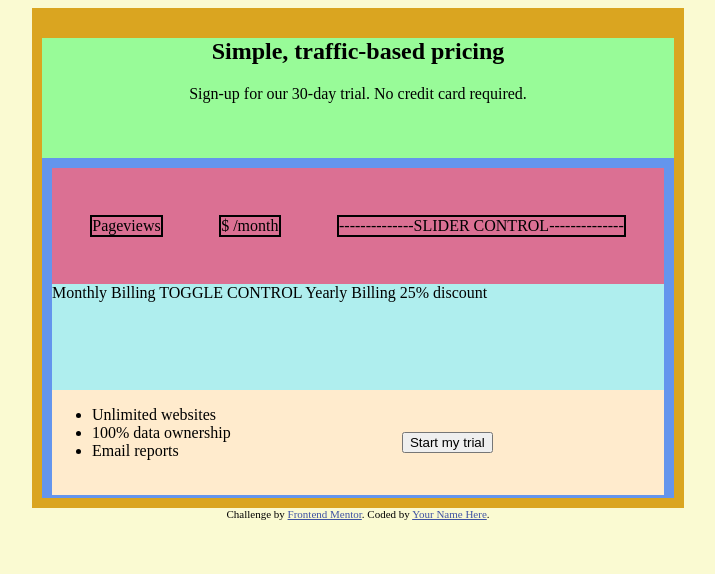
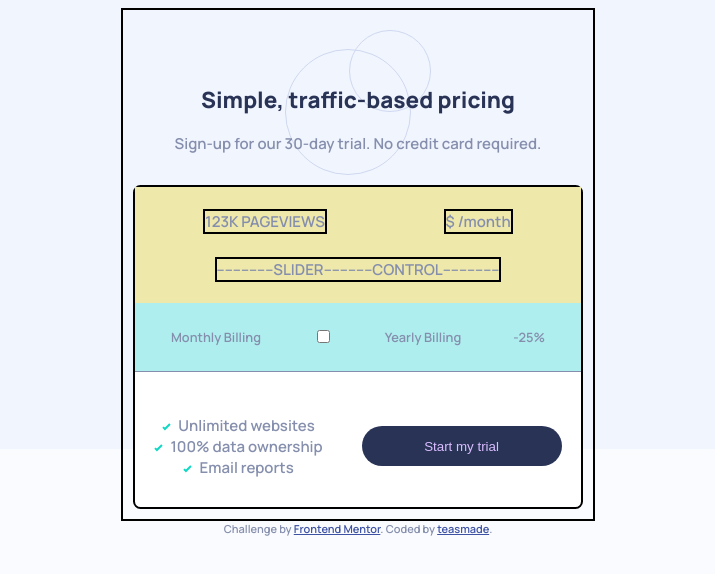
Before and after one commit to teasmade/FrontEndMentor, a plain HTML site: page Price Component/interactive-pricing-component-main/index.html in a window 1280 px wide. Shown: the whole page, without its empty margins (282-997 px from the left). Drawn offline with Linux system fonts and the light colour scheme.

Commit message:
All layout, most base styles

```diff
--- a/Price Component/interactive-pricing-component-main/index.html
+++ b/Price Component/interactive-pricing-component-main/index.html
@@ -8,6 +8,8 @@
 
   <link rel="icon" type="image/png" sizes="32x32" href="./images/favicon-32x32.png">
   <link rel="stylesheet" href="styles\styles.css">
+  <link rel="preconnect" href="https://fonts.gstatic.com">
+  <link href="https://fonts.googleapis.com/css2?family=Manrope:wght@600;800&display=swap" rel="stylesheet">
   <title>Frontend Mentor | Interactive pricing component</title>
 
 </head>
@@ -16,9 +18,9 @@
   <section class="card">
     <section class="head">
       <div class="headItems">
-      <h2 id="title">Simple, traffic-based pricing</h2>
-      <span class="strapline">Sign-up for our 30-day trial.</span>
-      <span class="strapline">No credit card required.</span>
+        <h2 class="title">Simple, traffic-based pricing</h2>
+        <p class="strapline">Sign-up for our 30-day trial.</p>
+        <p class="strapline">No credit card required.</p>
       </div>
     </section>
 
@@ -26,16 +28,18 @@
       <form action="" class="tierForm">
 
         <div class="sliderGroup">
-        <div class="tierPageviews sliderItem">Pageviews</div>
+          <div class="tierPageviews sliderItem"><span id="viewNumber">123K </span>Pageviews</div>
           <div class="tierPrice sliderItem">$ /month</div>
-        <div class="slider sliderItem">--------------SLIDER CONTROL--------------</div>
+          <div class="slider sliderItem">--------------SLIDER------------CONTROL--------------</div>
         </div>
 
         <div class="optionsGroup">
           <span class="monthly">Monthly Billing</span>
-        <span class="toggle">TOGGLE CONTROL</span>
+          <span class="toggle">
+            <input type="checkbox">
+          </span>
           <span class="yearly">Yearly Billing</span>
-        <span class="discount">25% discount</span>
+          <span class="discount">-25%</span>
         </div>
 
         <div class="signupGroup">
@@ -59,7 +63,7 @@
 
   <div class="attribution">
     Challenge by <a href="https://www.frontendmentor.io?ref=challenge" target="_blank">Frontend Mentor</a>.
-    Coded by <a href="#">Your Name Here</a>.
+    Coded by <a href="https://github.com/teasmade">teasmade</a>.
   </div>
 </body>
 
--- a/Price Component/interactive-pricing-component-main/styles/styles.css
+++ b/Price Component/interactive-pricing-component-main/styles/styles.css
@@ -1,5 +1,14 @@
+/* NB Should have put a CSS reset in first */
+
 body {
-  background-color: lightgoldenrodyellow;
+  background-color: hsl(230, 100%, 99%);
+  background-image: url("../images/bg-pattern.svg");
+  background-repeat: no-repeat;
+  background-position: top left;
+  font-family: 'Manrope', sans-serif;
+  font-size: 15px;
+  font-weight: 600;
+  color: hsl(225, 20%, 60%);
 }
 
 .attribution {
@@ -12,22 +21,39 @@ body {
 }
 
 .card {
-  width: 50%;
+  width: 95%;
+  max-width: 450px;
   margin: auto;
   padding: 10px;
-  background-color: goldenrod;
+  border: 2px solid black;
 }
 
 .headItems {
-  background-color: palegreen;
+  /* background-color: palegreen; */
+  background-image: url("../images/pattern-circles.svg");
+  background-repeat: no-repeat;
+  background-position: center;
   text-align: center;
   height: 15vh;
+  padding-top: 10%;
+}
+
+.strapline {
+  display: inline-block;
+  margin: 0;
+}
+
+.title {
+  color: hsl(227, 35%, 25%);
+  font-size: 1.4rem;
+  font-weight: 800;
 }
 
 .signupForm {
-  background-color:cornflowerblue;
+  background-color:hsl(0, 0%, 100%);
   height: 40vh;
-  padding: 10px;
+  border: 2px solid black;
+  border-radius: 0.5em;
 }
 
 .tierForm {
@@ -35,7 +61,7 @@ body {
 }
 
 .sliderGroup {
-  background-color: palevioletred;
+  background-color: palegoldenrod;
   display: flex;
   justify-content: space-around;
   align-content: space-around;
@@ -48,17 +74,69 @@ body {
   border: 2px solid black;
 }
 
+.tierPageviews {
+  text-transform: uppercase;
+}
+
 .optionsGroup {
   background-color: paleturquoise;
-  height: 33%;
+  height: 15%;
+  display: flex;
+  flex-direction: row;
+  justify-content: space-around;
+  align-items: center;
+  padding: 10px;
+  font-size: 0.8rem;
 }
 
 .signupGroup {
-  background-color: blanchedalmond;
+  /* background-color: blanchedalmond; */
+  height: 40%;
   display: flex;
-  height: 33%;
+  flex-wrap: wrap;
+  justify-content: space-around;
+  align-items: center;
+  padding: 10px 0;
+  border-top: 1px solid hsl(225, 20%, 60%);
+}
+
+.features ul {
+  display: block;
+  list-style-image: url("../images/icon-check.svg");
+  list-style-position: inside;
+  text-align: center;
+  padding-inline-start: 0;
+  margin: 0;
 }
 
 .submit {
-  margin: auto;
+  /* margin: auto; */
+  display: block;
 }
+
+.submit button {
+  width: 200px;
+  height: 40px;
+  background-color:hsl(227, 35%, 25%);
+  color: hsl(266, 100%, 87%);
+  border: none;
+  border-radius: 1.5em;
+}
+
+@media (max-width: 375px) {
+  body {
+    background-color: red;
+  }
+
+  .tierPageviews {
+    order: 1;
+  }
+
+  .slider {
+    order: 2;
+  }
+
+  .tierPrice {
+    order: 3;
+  }
+}
```
Lines whose indentation alone changed are shown as unchanged.
